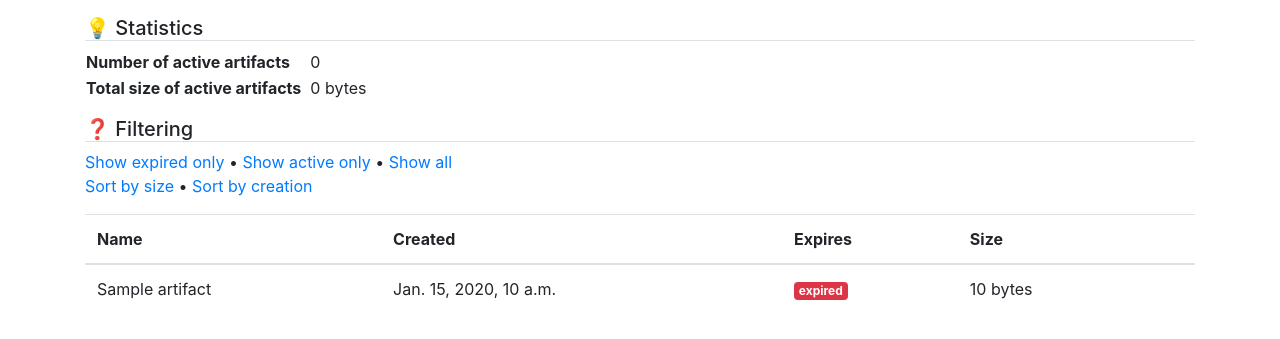
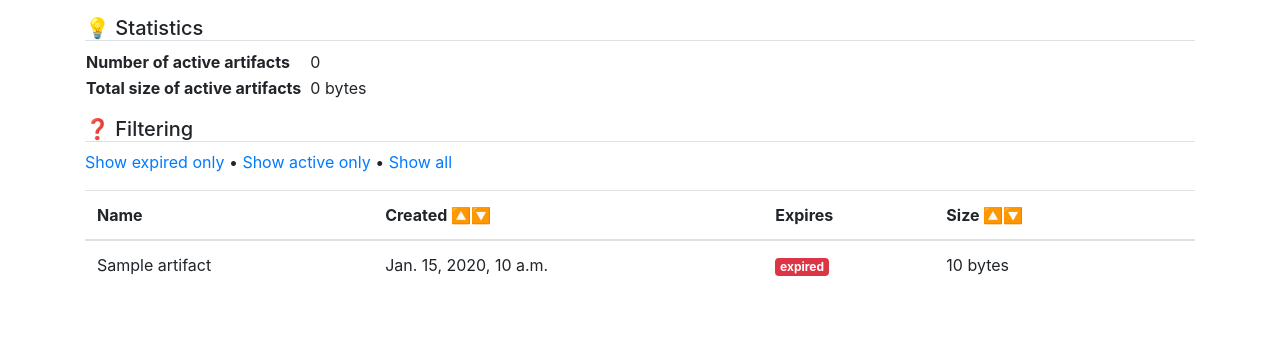
Before and after one commit to andymckay/actions-insights, a Django app: page /artifacts/1 in a window 1280 px wide. Shown: the part 112-451 px from the top of the page. Run offline with Django 3.2, Linux system fonts and the light colour scheme; a user stored in the database is signed in; tables that the repository leaves empty hold one stand-in row (values such as "Sample post"); some libraries are stand-ins or nearby versions.

Commit message:
Move artifacts sorting to table

```diff
--- a/insights/misc/templates/misc/artifacts.html
+++ b/insights/misc/templates/misc/artifacts.html
@@ -22,19 +22,15 @@
         <a href="?filter=active-only&sort={{ request.GET.sort }}">Show active only</a> &bull;
         <a href="?filter=none">Show all</a>
     </div>
-    <div>
-        <a href="?sort=size&filter={{ request.GET.filter }}">Sort by size</a> &bull;
-        <a href="?sort=create&filter={{ request.GET.filter }}">Sort by creation</a>
-    </div>
 </div>
 
 <table class="table">
     <thead>
         <tr>
             <th>Name</th>
-            <th>Created</th>
+            <th>Created <a href="?sort=created_at&filter={{ request.GET.filter }}">🔼</a><a href="?sort=-created_at&filter={{ request.GET.filter }}">🔽</a></th>
             <th>Expires</th>
-            <th>Size</th>
+            <th>Size <a href="?sort=size_in_bytes&filter={{ request.GET.filter }}">🔼</a><a href="?sort=-size_in_bytes&filter={{ request.GET.filter }}">🔽</a></th>
             <th></th>
         </tr>
     </thead>
--- a/insights/misc/views.py
+++ b/insights/misc/views.py
@@ -88,8 +88,10 @@ def artifacts(request, pk):
         kwargs["expired"] = False
 
     order = ["-created_at"]
-    if sorting == "size":
-        order = ["-size_in_bytes", "-created_at"]
+    if sorting == "created_at" or sorting == "-created_at":
+        order = [sorting]
+    if sorting == "size_in_bytes" or sorting == "-size_in_bytes":
+        order = [sorting, "-created_at"]
 
     context = {
         "repo": repo,
```
